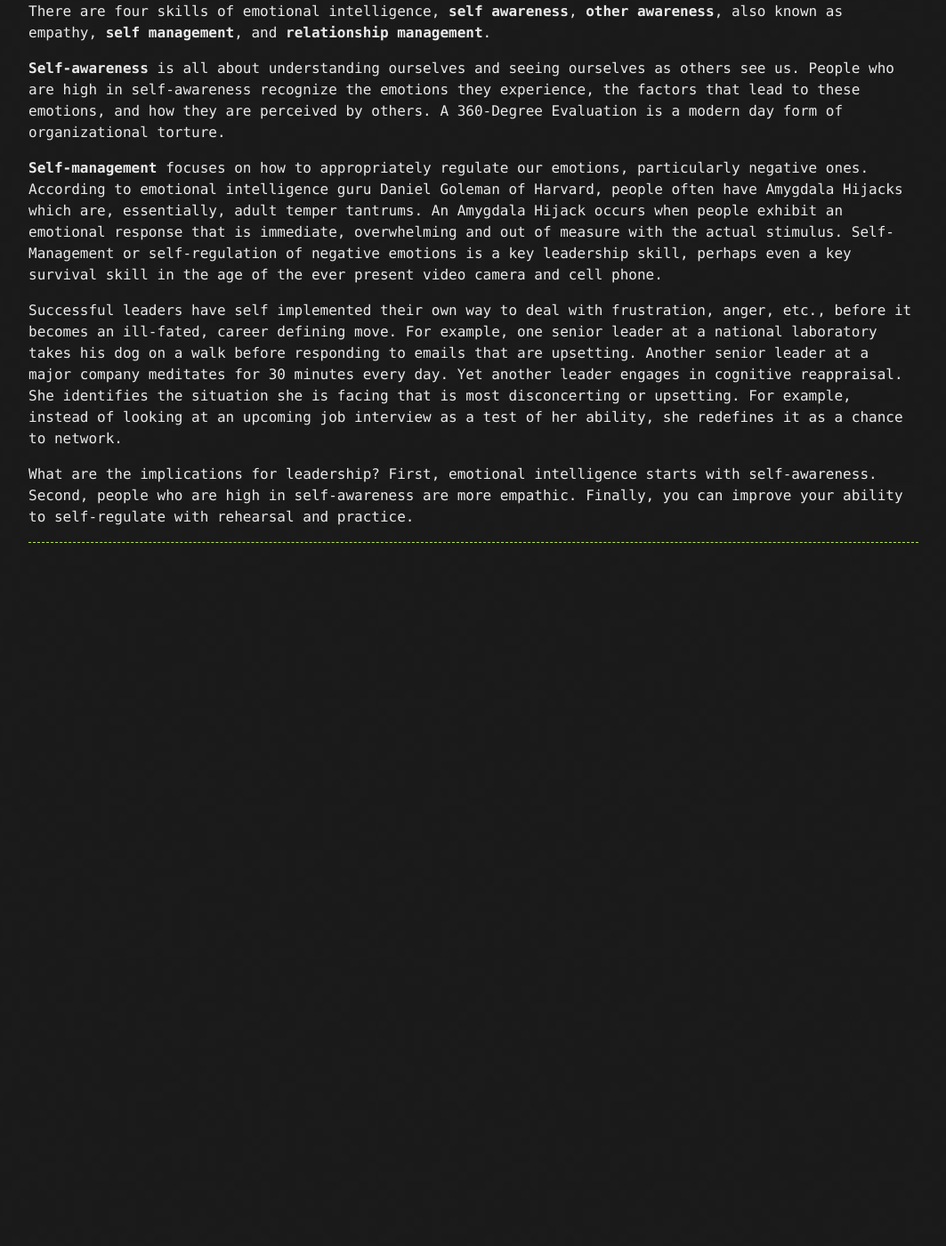
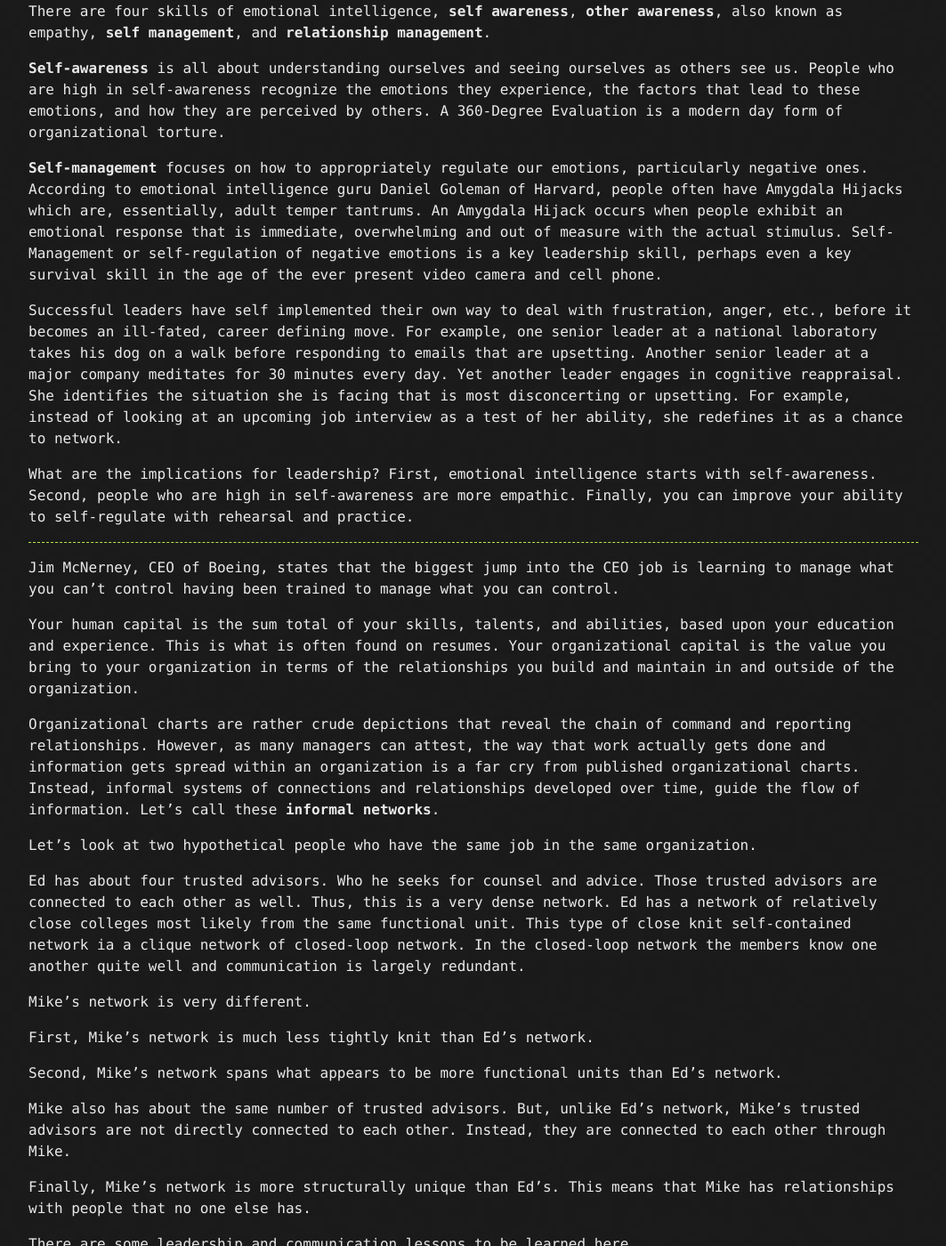
Before and after one commit to goodHunter27/serhatgiydiren.github.io, a Jekyll site: the page built from _posts/2020-01-10-high-performance-collaboration-leadership-teamwork-negotiation.md, in a window 1280 px wide and 1400 px high, scrolled down 6372 px. Shown: the whole window at 89% size, without its empty margins (108-1171 px from the left). Built offline with Jekyll 4.4.1, drawn with Linux system fonts in a browser that asks for light colours; before the commit the page ends 7002 px from its top, so only the background shows below that; some of the changed text lies outside the part shown.

Commit message:
Update 2020-01-10-high-performance-collaboration-leadership-teamwork-negotiation.md

```diff
--- a/_posts/2020-01-10-high-performance-collaboration-leadership-teamwork-negotiation.md
+++ b/_posts/2020-01-10-high-performance-collaboration-leadership-teamwork-negotiation.md
@@ -201,3 +201,41 @@
 What are the implications for leadership? First, emotional intelligence starts with self-awareness. Second, people who are high in self-awareness are more empathic. Finally, you can improve your ability to self-regulate with rehearsal and practice.
 
 ------------------------------
+
+Jim McNerney, CEO of Boeing, states that the biggest jump into the CEO job is learning to manage what you can't control having been trained to manage what you can control.
+
+Your human capital is the sum total of your skills, talents, and abilities, based upon your education and experience. This is what is often found on resumes. Your organizational capital is the value you bring to your organization in terms of the relationships you build and maintain in and outside of the organization.
+
+Organizational charts are rather crude depictions that reveal the chain of command and reporting relationships. However, as many managers can attest, the way that work actually gets done and information gets spread within an organization is a far cry from published organizational charts. Instead, informal systems of connections and relationships developed over time, guide the flow of information. Let's call these **informal networks**.
+
+Let's look at two hypothetical people who have the same job in the same organization.
+
+Ed has about four trusted advisors. Who he seeks for counsel and advice. Those trusted advisors are connected to each other as well. Thus, this is a very dense network. Ed has a network of relatively close colleges most likely from the same functional unit. This type of close knit self-contained network ia a clique network of closed-loop network. In the closed-loop network the members know one another quite well and communication is largely redundant.
+
+Mike's network is very different.
+
+First, Mike's network is much less tightly knit than Ed's network.
+
+Second, Mike's network spans what appears to be more functional units than Ed's network.
+
+Mike also has about the same number of trusted advisors. But, unlike Ed's network, Mike's trusted advisors are not directly connected to each other. Instead, they are connected to each other through Mike.
+
+Finally, Mike's network is more structurally unique than Ed's. This means that Mike has relationships with people that no one else has.
+
+There are some leadership and communication lessons to be learned here.
+
+First, people who span organizational divides and integrate knowledge and best practices around the organization are known as **boundary-spanners**. They are the Mikes of the organization, and they connect people and ideas.
+
+Second, the gaps in organizations are structural holes, and unless people like Mike are filling them, knowledge is literally falling through the cracks, and we have silos in the organization.
+
+Third, the structural holes that exist between people, functional units, and teams represent opportunities for leaders. Indeed boundary spanners with larger networks of otherwise disconnected contacts get promoted earlier than comparable managers with smaller networks of interconnected contacts.
+
+What can you do to increase your own organizational intelligence?
+
+First and foremost, analyze your own organizational network. Who are your trusted advisors?
+
+Second, who are your boundary-spanners. Who are the Mikes in your own network? Are you nurturing those relationships, or are you letting them stagnate?
+
+Finally, where are the structural holes in your organization? How can you act as a bridge between people and groups that should be connected? But are not.
+
+------------------------------
```
